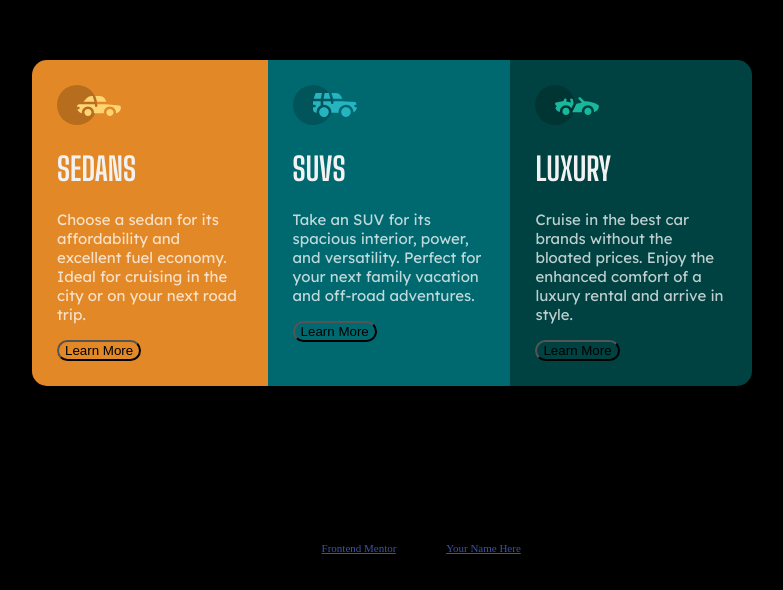
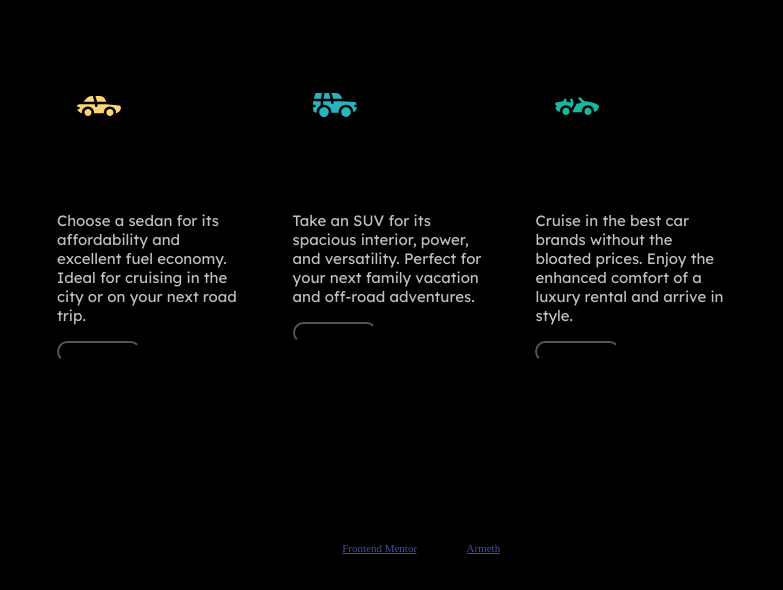
Before and after one commit to Armeth/FrendMent4, a plain HTML site: page index.html in a window 1280 px wide. Shown: the part 176-766 px from the top of the page, without its empty margins (248-1031 px from the left). Drawn offline with Linux system fonts and the light colour scheme.

Commit message:
Update index.html

```diff
--- a/index.html
+++ b/index.html
@@ -22,27 +22,27 @@
   </head>
   <body>
     <main>
-      <div class="columns first">
-        <img id="sedanimg" src="images/icon-sedans.svg" />
-        <h1 class="category">Sedans</h1>
+      <div class="columns sedan">
+        <img class="vehicleimg" src="images/icon-sedans.svg" />
+        <h1>SEDANS</h1>
         <p>
           Choose a sedan for its affordability and excellent fuel economy. Ideal
           for cruising in the city or on your next road trip.
         </p>
         <button>Learn More</button>
       </div>
-      <div class="columns second">
-        <img id="suvimage" src="images/icon-suvs.svg" />
-        <h1 class="category">SUVs</h1>
+      <div class="columns suv">
+        <img class="vehicleimg" src="images/icon-suvs.svg" />
+        <h1>SUVS</h1>
         <p>
           Take an SUV for its spacious interior, power, and versatility. Perfect
           for your next family vacation and off-road adventures.
         </p>
         <button>Learn More</button>
       </div>
-      <div class="columns third">
-        <img id="luximage" src="images/icon-luxury.svg" />
-        <h1 class="category">Luxury</h1>
+      <div class="columns lux">
+        <img class="vehicleimg" src="images/icon-luxury.svg" />
+        <h1>LUXURY</h1>
         <p>
           Cruise in the best car brands without the bloated prices. Enjoy the
           enhanced comfort of a luxury rental and arrive in style.
@@ -55,7 +55,7 @@
       Challenge by
       <a href="https://www.frontendmentor.io?ref=challenge" target="_blank"
         >Frontend Mentor</a
-      >. Coded by <a href="#">Your Name Here</a>.
+      >. Coded by <a href="#">Armeth</a>.
     </footer>
   </body>
 </html>
```
